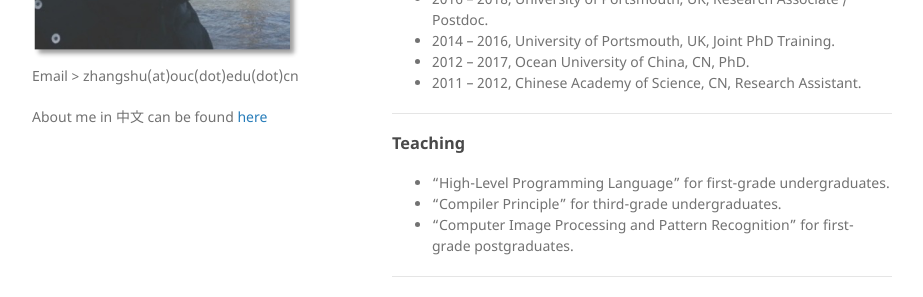
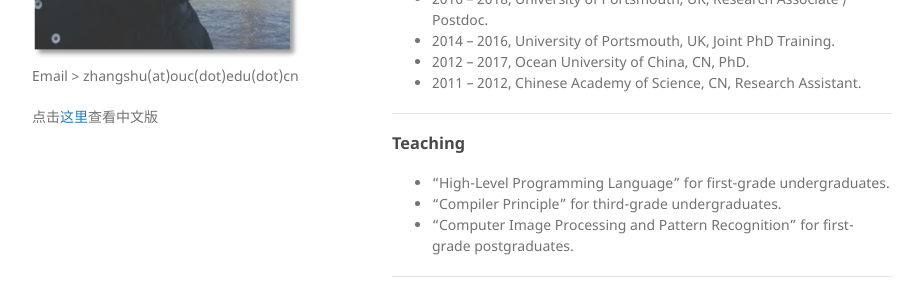
Before and after one commit to jackyspeed/aboutzhangshu, a Jekyll site: the page built from index.md, in a window 1280 px wide. Shown: the part 402-699 px from the top of the page, without its empty margins (178-1101 px from the left). Built offline with Jekyll 4.4.1, drawn with Linux system fonts in a browser that asks for light colours; our own code applies the rules of GitHub Pages for plain Markdown files.

Commit message:
Update default.html

```diff
--- a/_layouts/default.html
+++ b/_layouts/default.html
@@ -22,7 +22,7 @@
 
         <p>{{ site.description | default: site.github.project_tagline }}</p>
 
-        <p class="view">About me in 中文 can be found <a href="{{ site.OUC_link }}">here</a></p>
+        <p class="view">点击<a href="{{ site.OUC_link }}">这里</a>查看中文版</p>
 
         <!--
         {% if site.github.is_project_page %}
```
